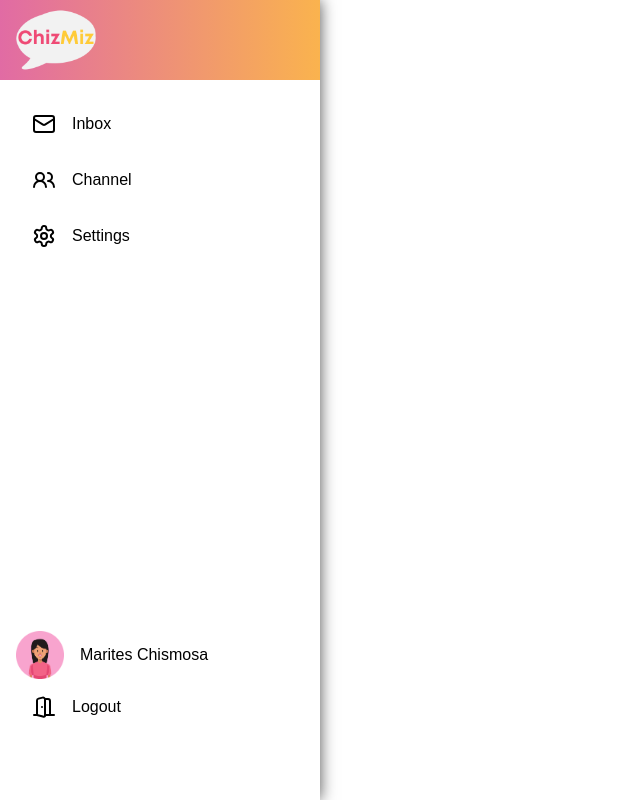
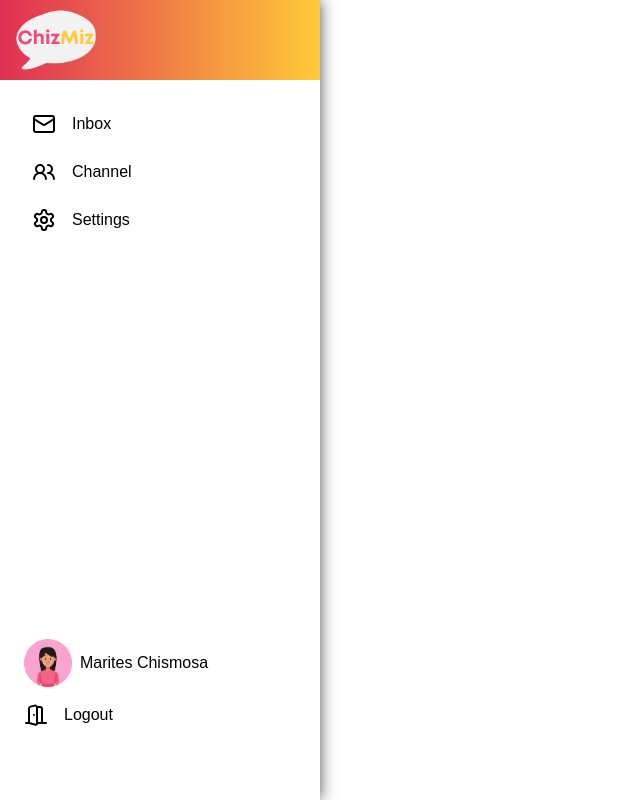
Before and after one commit to jujyne/slack-app, a React (Vite) app: page /home in a window 1280 px wide. Shown: the whole page, without its empty margins (0-640 px from the left). Built offline with nearby package versions, Linux system fonts and the light colour scheme; a web font is replaced by a local one.

Commit message:
fix(dashboard): resolve routing issue

```diff
--- a/src/App.jsx
+++ b/src/App.jsx
@@ -6,11 +6,9 @@ export function App() {
   return (
     <Router>
       <Routes>
-        <Route path="/">
-          <Route index element={<LoginPage />}></Route>
-          <Route path="sign-up" element={<SignUpPage />}></Route>
-          <Route path= "home" element={<Dashboard/>}></Route>
-        </Route>
+          <Route path='/' element={<LoginPage />}></Route>
+          <Route path="/sign-up" element={<SignUpPage />}></Route>
+          <Route path= "/home" element={<Dashboard/>}></Route>
       </Routes>
     </Router>
   );
--- a/src/pages/Dashboard/Dashboard.jsx
+++ b/src/pages/Dashboard/Dashboard.jsx
@@ -1,6 +1,6 @@
 import { DoorOpen, Mail, Settings, Users2 } from "lucide-react";
 import logo from "../../assets/images/ChizMiz-nav.png";
-import pic from '../../assets/images/profile-pic.png';
+import pic from "../../assets/images/profile-pic.png";
 
 export function Dashboard() {
   return (
@@ -31,10 +31,10 @@ export function Dashboard() {
           </ul>
         </main>
         <footer>
-          <div className="sidebar-profile">
+          <a href="" className="sidebar-profile">
             <img src={pic} alt="" />
-            <a href="">Marites Chismosa</a>
-          </div>
+            <span>Marites Chismosa</span>
+          </a>
           <a href="/">
             <DoorOpen className="sidebar-icons" /> Logout
           </a>
--- a/src/styles/partials/_Dashboard.scss
+++ b/src/styles/partials/_Dashboard.scss
@@ -36,17 +36,23 @@
             ul{
                 padding:1rem;
                 li{
-                    padding:1rem;
                     a{
+                        padding: 0.5rem;
+                        margin:0.5rem;
+                        width: fit-content;
+                        border-radius: 1rem;
                         color:black;
                         display: flex;
                         align-items: center;
                         flex-direction: row;
+                        transition: padding-right 0.3s;
+
                     }
                 }
                 li:hover{
                     a{
-                        color: v.$secondaryColor;
+                        padding-right:2rem;
+                        background-color: v.$offWhite;
                         .sidebar-icons{
                             color: v.$primaryColor;
                         }
@@ -61,20 +67,36 @@
             padding: 1rem;
             .sidebar-profile{
                 display:flex;
-                align-items: flex-end;
+                align-items: center;
                 max-width: fit-content;
+                padding: 0.5rem;
+                transition: padding-right 0.3s;
+                border-radius: 1rem;
                 img{
                     width:3rem;
+                    padding-right:0.5rem;
                 }
+
+            }
+            .sidebar-profile:hover{
+                padding-right:2rem;
+                background-color: v.$offWhite;
             }
             a{
+                padding: 0.5rem;
+                width: fit-content;
+                border-radius: 1rem;
+                color:black;
                 display: flex;
                 align-items: center;
-                padding: 1rem;
-                color: black;
+                flex-direction: row;
+                transition: padding-right 0.3s;
+                border-radius: 1rem;
             }
             a:hover{
-                color: v.$secondaryColor;
+                padding-right:2rem;
+                background-color: v.$offWhite;
+
                 .sidebar-icons{
                     color: v.$primaryColor;
                 }
--- a/src/styles/partials/_variables.scss
+++ b/src/styles/partials/_variables.scss
@@ -2,8 +2,8 @@
 
 
 //colors
-$primaryColor:#e16ba4;
-$secondaryColor:  #fab34e;
+$primaryColor:#E02E54;
+$secondaryColor:  #FFCB37;
 $tertiaryColor: #FF5864;
 $offWhite: #E8E8E8;
 
--- a/src/styles/style.css
+++ b/src/styles/style.css
@@ -98,7 +98,7 @@ body {
   font-family: "Poppins", sans-serif;
 }
 .login-cont .login-box button {
-  background: linear-gradient(to right, #e16ba4, #fab34e);
+  background: linear-gradient(to right, #E02E54, #FFCB37);
   color: white;
   border-radius: 1rem;
   padding: 0.5rem 4rem;
@@ -110,7 +110,7 @@ body {
   color: white;
 }
 .login-cont .login-box button:hover {
-  background: linear-gradient(to left, #e16ba4, #fab34e);
+  background: linear-gradient(to left, #E02E54, #FFCB37);
 }
 .login-cont .login-box p {
   font-size: 0.8rem;
@@ -131,7 +131,7 @@ body {
   align-items: flex-start;
 }
 .sign-up-cont nav {
-  background: linear-gradient(to right, #e16ba4, #fab34e);
+  background: linear-gradient(to right, #E02E54, #FFCB37);
   height: 10vh;
   width: 100vw;
   display: flex;
@@ -181,7 +181,7 @@ body {
   font-family: "Poppins", sans-serif;
 }
 .sign-up-cont main form button {
-  background: linear-gradient(to right, #e16ba4, #fab34e);
+  background: linear-gradient(to right, #E02E54, #FFCB37);
   color: white;
   border-radius: 1rem;
   padding: 0.5rem 4rem;
@@ -190,7 +190,7 @@ body {
   cursor: pointer;
 }
 .sign-up-cont main form button:hover {
-  background: linear-gradient(to left, #e16ba4, #fab34e);
+  background: linear-gradient(to left, #E02E54, #FFCB37);
 }
 
 .dashboard-cont {
@@ -213,7 +213,7 @@ body {
   flex-direction: column;
 }
 .dashboard-cont nav header {
-  background: linear-gradient(to right, #e16ba4, #fab34e);
+  background: linear-gradient(to right, #E02E54, #FFCB37);
   height: 10vh;
   display: flex;
 }
@@ -235,20 +235,24 @@ body {
 .dashboard-cont nav main ul {
   padding: 1rem;
 }
-.dashboard-cont nav main ul li {
-  padding: 1rem;
-}
 .dashboard-cont nav main ul li a {
+  padding: 0.5rem;
+  margin: 0.5rem;
+  width: -moz-fit-content;
+  width: fit-content;
+  border-radius: 1rem;
   color: black;
   display: flex;
   align-items: center;
   flex-direction: row;
+  transition: padding-right 0.3s;
 }
 .dashboard-cont nav main ul li:hover a {
-  color: #fab34e;
+  padding-right: 2rem;
+  background-color: #E8E8E8;
 }
 .dashboard-cont nav main ul li:hover a .sidebar-icons {
-  color: #e16ba4;
+  color: #E02E54;
 }
 .dashboard-cont nav footer {
   height: 20vh;
@@ -257,24 +261,39 @@ body {
 }
 .dashboard-cont nav footer .sidebar-profile {
   display: flex;
-  align-items: flex-end;
+  align-items: center;
   max-width: -moz-fit-content;
   max-width: fit-content;
+  padding: 0.5rem;
+  transition: padding-right 0.3s;
+  border-radius: 1rem;
 }
 .dashboard-cont nav footer .sidebar-profile img {
   width: 3rem;
+  padding-right: 0.5rem;
+}
+.dashboard-cont nav footer .sidebar-profile:hover {
+  padding-right: 2rem;
+  background-color: #E8E8E8;
 }
 .dashboard-cont nav footer a {
+  padding: 0.5rem;
+  width: -moz-fit-content;
+  width: fit-content;
+  border-radius: 1rem;
+  color: black;
   display: flex;
   align-items: center;
-  padding: 1rem;
-  color: black;
+  flex-direction: row;
+  transition: padding-right 0.3s;
+  border-radius: 1rem;
 }
 .dashboard-cont nav footer a:hover {
-  color: #fab34e;
+  padding-right: 2rem;
+  background-color: #E8E8E8;
 }
 .dashboard-cont nav footer a:hover .sidebar-icons {
-  color: #e16ba4;
+  color: #E02E54;
 }
 .dashboard-cont main {
   height: 90vh;
```
Also changed, not shown: src/assets/images/ChizMiz-logo.png, 1 other file (tests, documents, lock files or other folders).
